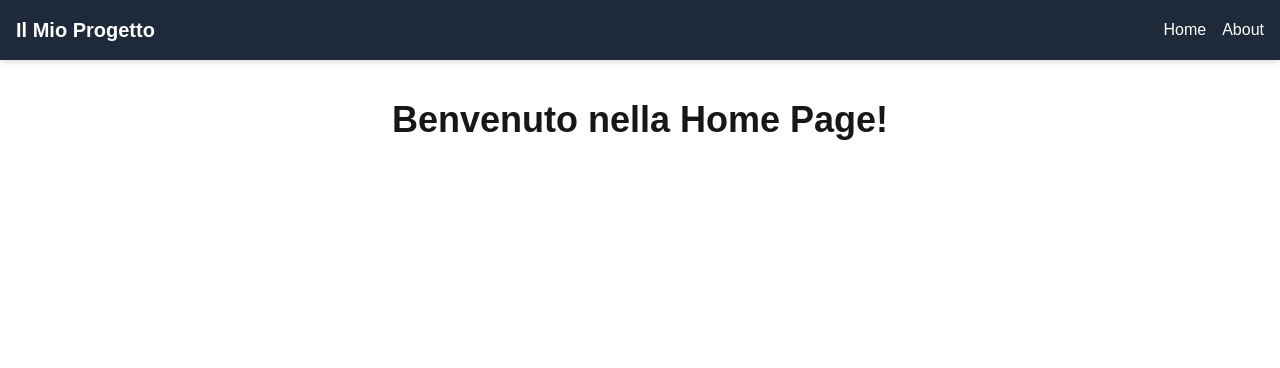
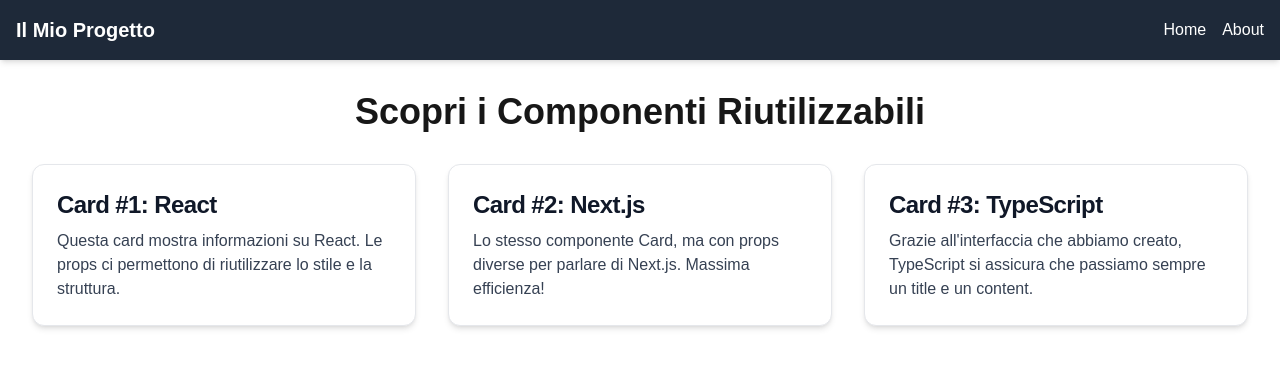
Before and after one commit to Saadia-Nazih/alx-project-0x02-setup, a Next.js app in the folder alx-project-0x02/: page /home in a window 1280 px wide. Shown: the top 368 px of the page. Built offline with nearby package versions, Linux system fonts and the light colour scheme.

Commit message:
added subfolder common. and card file

```diff
--- /dev/null
+++ b/alx-project-0x02/components/common/Card.tsx
@@ -0,0 +1,19 @@
+import { CardProps } from '../../interfaces'; // Importiamo il nostro "contratto"
+
+// Qui diciamo al componente che deve accettare "props"
+// che rispettano le regole della nostra interfaccia CardProps.
+// Usiamo { title, content } per estrarre subito i valori che ci servono.
+const Card = ({ title, content }: CardProps) => {
+  return (
+    <div className="max-w-sm rounded-xl border border-gray-200 bg-white p-6 shadow-md">
+      <h2 className="mb-2 text-2xl font-bold tracking-tight text-gray-900">
+        {title}
+      </h2>
+      <p className="font-normal text-gray-700">
+        {content}
+      </p>
+    </div>
+  );
+};
+
+export default Card;
--- a/alx-project-0x02/interfaces/index.ts
+++ b/alx-project-0x02/interfaces/index.ts
@@ -0,0 +1,4 @@
+export interface CardProps {
+  title: string;
+  content: string;
+}
--- a/alx-project-0x02/pages/home.tsx
+++ b/alx-project-0x02/pages/home.tsx
@@ -1,11 +1,30 @@
 import Header from '../components/layout/Header';
+import Card from '../components/common/Card'; // <-- 1. IMPORTIAMO LA NOSTRA CARD!
 
 const HomePage = () => {
   return (
     <div>
       <Header />
-      <main className="flex justify-center p-10">
-        <h1 className="text-4xl font-bold">Benvenuto nella Home Page!</h1>
+      <main className="container mx-auto p-8">
+        <h1 className="mb-8 text-center text-4xl font-bold">
+          Scopri i Componenti Riutilizzabili
+        </h1>
+
+        {/* 2. USIAMO LE CARD, OGNUNA CON LE SUE "PROPS" */}
+        <div className="flex flex-wrap justify-center gap-8">
+          <Card
+            title="Card #1: React"
+            content="Questa card mostra informazioni su React. Le props ci permettono di riutilizzare lo stile e la struttura."
+          />
+          <Card
+            title="Card #2: Next.js"
+            content="Lo stesso componente Card, ma con props diverse per parlare di Next.js. Massima efficienza!"
+          />
+          <Card
+            title="Card #3: TypeScript"
+            content="Grazie all'interfaccia che abbiamo creato, TypeScript si assicura che passiamo sempre un title e un content."
+          />
+        </div>
       </main>
     </div>
   );
```
